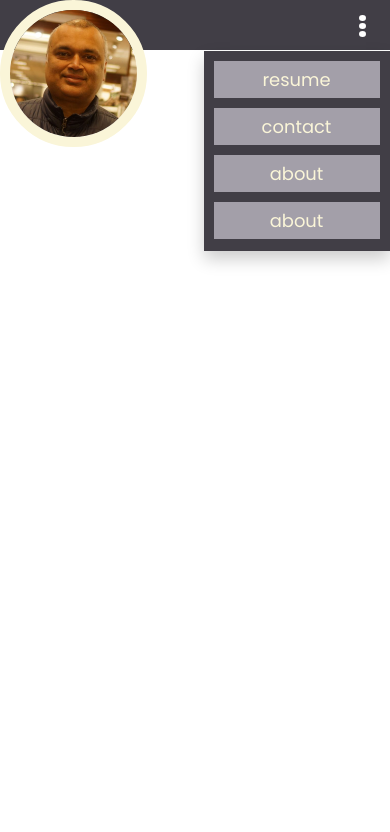
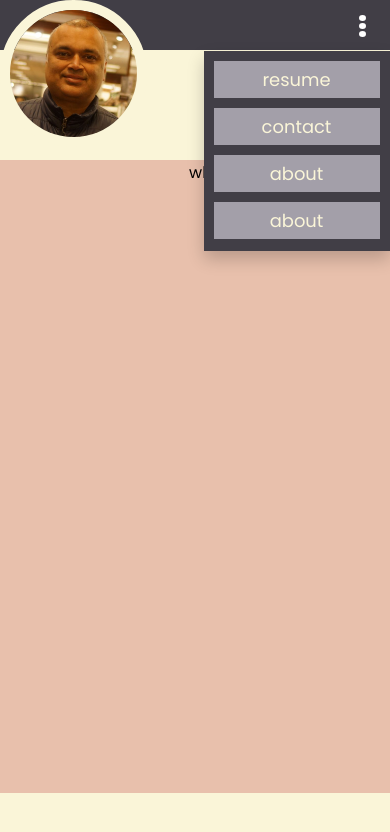
Before and after one commit to avinashgr/node-samples, an Angular app in the folder angular/resume-builder/: page /resume in a window 390 px wide. Before the commit this address led to /. Shown: the top 832 px of the page. Built offline with nearby package versions, Linux system fonts and the light colour scheme.

Commit message:
updated the code to add a body and some templating

```diff
--- a/angular/resume-builder/src/app/app.component.css
+++ b/angular/resume-builder/src/app/app.component.css
@@ -1,198 +1,27 @@
 @import url('https://fonts.googleapis.com/css2?family=Poppins:wght@400;500&display=swap');
 :host {
-    --bright-blue: oklch(51.01% 0.274 263.83);
-    --electric-violet: oklch(53.18% 0.28 296.97);
-    --french-violet: oklch(47.66% 0.246 305.88);
-    --vivid-pink: oklch(69.02% 0.277 332.77);
-    --hot-red: oklch(61.42% 0.238 15.34);
-    --orange-red: oklch(63.32% 0.24 31.68);
-    --orange-button: oklch(75.29% 0.168 65.65);
     --off-white: oklch(96.76% 0.039 99.53);
     --crazy-white: oklch(100% 0 102.07);
 
-    --gray-900: oklch(19.37% 0.006 300.98);
-    --gray-700: oklch(36.98% 0.014 302.71);
-    --gray-400: oklch(70.9% 0.015 304.04);
-
-    --red-to-pink-to-purple-vertical-gradient: linear-gradient(
-      180deg,
-      var(--orange-red) 0%,
-      var(--vivid-pink) 50%,
-      var(--electric-violet) 100%
-    );
-
-    --red-to-pink-to-purple-horizontal-gradient: linear-gradient(
-      90deg,
-      var(--orange-red) 0%,
-      var(--vivid-pink) 50%,
-      var(--electric-violet) 100%
-    );
-
-
-
-    --pill-accent: var(--bright-blue);
-
-    font-family: "Inter", -apple-system, BlinkMacSystemFont, "Segoe UI", Roboto,
-      Helvetica, Arial, sans-serif, "Apple Color Emoji", "Segoe UI Emoji",
-      "Segoe UI Symbol";
-    box-sizing: border-box;
-    -webkit-font-smoothing: antialiased;
-    -moz-osx-font-smoothing: grayscale;
-    /* border radius */
-    --font-size-s: 0.9rem;
-    --font-size-n: 1rem;
-    --font-size-m: 1.12rem;
-    --font-size-l: 1.5rem;
-    /* border radius */
-    --border-radius-s: 8px;
-    --border-radius-m: 5px;
-    --border-radius-circle: 50%;
-  }
-  *{
+}
+*{
     font-family: "Poppins", sans-serif;
     padding: 0;
     margin: 0;
   }
 
-  main {
-    background:var(--gray-700);
-    position: fixed;
-    width: 100%;
-  }
+.site-body {
+    padding-top:160px; /*add buffer to account for the header and the image */
+    height: 100vh;
+    overflow: scroll;
+    background-color: var(--off-white);
+    text-align:center;
+}
 
-  .header {
-    display: inline-block;
-    align-items: center;
-    justify-content: space-between;
-    color: var(--off-white);
-    /* border: 1px solid wheat; */
-    width: 50%;
-    margin-left: 10px;
-    padding: 15px;
-    text-align: center;
-    vertical-align:top;
-  }
+.content-body {
+    height: 75vh;
+    width: 700px;
+    background-color: bisque;
+    margin: 0 auto;
 
-  .logo {
-    display: inline;
-    align-items: center;
-    justify-content: center;
-    color: var(--off-white);
-    /* border: 1px solid wheat; */
-    width: 100%;
-    text-align: center;
-    position: fixed;
-  }
-
-  .logo img{
-    height:15vh;
-    border-radius: var(--border-radius-circle);
-    border: 10px solid ;
-  }
-
-  .sidenav {
-    position:relative; z-index:10;
-    align-items: center;
-    justify-content: space-between;
-    float:right;
-  }
-
-  .sidenav ul{
-    list-style: none;
-  }
-  .sidenav ul li{
-    background: var(--gray-400);
-    /* border-radius: var(--border-radius-m); */
-    font-size: var(--font-size-m);
-    padding:5px 8px;
-    width: 150px;
-    text-align: center;
-
-  }
-
-  .sidenav .nav-menu{
-    display: flex;
-    gap: 10px;
-    margin: 0px;
-    padding: 10px;
-  }
-
-  .sidenav .nav-menu .nav-item a{
-    text-decoration: none;
-    color: var(--off-white)
-  }
-  .icon{
-    display: none;
-  }
-  .icon-bar {
-    display: none;
-    width: 35px;
-    height: 2px;
-    background-color: var(--crazy-white);
-    margin: 6px 0;
-  }
-  @media screen and (max-width: 1000px) {
-    .header {
-      display:none
-    }
-    .main{
-      width: 100%;
-      height: 50px
-    }
-    .logo {
-      text-align: left;
-    }
-    .icon{
-      display: block;
-      z-index: 50;
-      cursor: grab;
-      position: relative;
-      margin-left: auto;
-      padding: 10px;
-    }
-    .icon-bar {
-      display: block;
-      margin-left: auto;
-
-    }
-    .sidenav {
-      float:none;
-      padding: 0.5px;
-    }
-    .sidenav .nav-menu{
-      display: block;
-      float: right;
-      padding: 0px 10px;
-      min-width: 100px;
-      transition: all 0.5s ease-in;
-    }
-    .sidenav ul{
-      background-color: var(--gray-700);
-      box-shadow: 0px 8px 16px 0px rgba(0,0,0,0.2);
-      overflow:hidden;
-      height:0;
-    }
-    .sidenav:hover ul {
-      height: 200px;
-    }
-    .sidenav:hover .nav-menu{
-      display: block;
-      transition: all 1s ease-in;
-    }
-
-    .sidenav .icon-bar{
-      transition: all 1s ease-in;
-    }
-    .sidenav:hover .icon-bar{
-      /* height: 5px;
-      width: 5px; */
-      border-radius: var(--border-radius-circle);
-      transform: scaleX(0.2) scaleY(3);
-    }
-
-
-    .sidenav ul li{
-      margin-top: 10px;
-    }
-
-  }
+}
--- a/angular/resume-builder/src/app/app.component.html
+++ b/angular/resume-builder/src/app/app.component.html
@@ -1,4 +1,3 @@
-
 <!-- * * * * * * * * * * * * * * * * * * * * * * * * * * * * * * * * -->
 <!-- * * * * * * * * * * * The content above * * * * * * * * * * * * -->
 <!-- * * * * * * * * * * is only a placeholder * * * * * * * * * * * -->
@@ -7,4 +6,8 @@
 <!-- * * * * * * * * * * End of Placeholder  * * * * * * * * * * * * -->
 <!-- * * * * * * * * * * * * * * * * * * * * * * * * * * * * * * * * -->
 <app-navbar></app-navbar>
-<router-outlet />
+<div class="site-body">
+    <div class="content-body">
+        <router-outlet></router-outlet>
+    </div>
+</div>
--- a/angular/resume-builder/src/app/app.component.ts
+++ b/angular/resume-builder/src/app/app.component.ts
@@ -1,11 +1,12 @@
 import { Component } from '@angular/core';
 import { RouterOutlet } from '@angular/router';
 import { NavbarComponent } from "./navbar/navbar.component";
+import { ResumeComponent } from "./resume/resume.component";
 
 @Component({
   selector: 'app-root',
   standalone: true,
-  imports: [RouterOutlet, NavbarComponent],
+  imports: [RouterOutlet, NavbarComponent, ResumeComponent],
   templateUrl: './app.component.html',
   styleUrl: './app.component.css'
 })
--- a/angular/resume-builder/src/app/app.routes.ts
+++ b/angular/resume-builder/src/app/app.routes.ts
@@ -1,3 +1,6 @@
 import { Routes } from '@angular/router';
+import {ResumeComponent} from './resume/resume.component'
 
-export const routes: Routes = [];
+export const routes: Routes = [
+    { path: 'resume', component: ResumeComponent },
+];
--- a/angular/resume-builder/src/app/navbar/navbar.component.css
+++ b/angular/resume-builder/src/app/navbar/navbar.component.css
@@ -53,6 +53,7 @@
     padding: 0;
     margin: 0;
   }
+
 
   main {
     background:var(--gray-700);
--- a/angular/resume-builder/src/app/navbar/navbar.component.html
+++ b/angular/resume-builder/src/app/navbar/navbar.component.html
@@ -6,9 +6,7 @@
       <img src="image.png">
     </div>
     <div class="header">
-      this is the header that is the best
     </div>
-
 
     <div class="sidenav">
       <div class="icon">
@@ -16,7 +14,7 @@
       </div>
       <ul class="nav-menu">
         <li class="nav-item">
-          <a href="" class="nav-link">resume</a>
+          <a routerLink="/resume" routerLinkActive="active" ariaCurrentWhenActive="page" class="nav-link">resume</a>
         </li>
         <li class="nav-item">
           <a href="" class="nav-link">contact</a>
@@ -30,5 +28,4 @@
 
       </ul>
     </div>
-
   </main>
--- a/angular/resume-builder/src/app/navbar/navbar.component.ts
+++ b/angular/resume-builder/src/app/navbar/navbar.component.ts
@@ -1,9 +1,10 @@
 import { Component } from '@angular/core';
+import { RouterLink, RouterLinkActive, RouterOutlet } from '@angular/router';
 
 @Component({
   selector: 'app-navbar',
   standalone: true,
-  imports: [],
+  imports: [RouterOutlet,RouterLink, RouterLinkActive],
   templateUrl: './navbar.component.html',
   styleUrl: './navbar.component.css'
 })
--- /dev/null
+++ b/angular/resume-builder/src/app/resume/resume.component.css
@@ -0,0 +1,5 @@
+.resume{
+    background: rgb(232, 192, 172);
+    height: 100%;
+    width: 100%;
+}
--- /dev/null
+++ b/angular/resume-builder/src/app/resume/resume.component.html
@@ -0,0 +1 @@
+<div class="resume">what the hell and why is this not working </div>
```
Also changed, not shown: angular/resume-builder/src/app/resume/resume.component.ts (added, +13 -0 lines), 1 other file (tests, documents, lock files or other folders).
